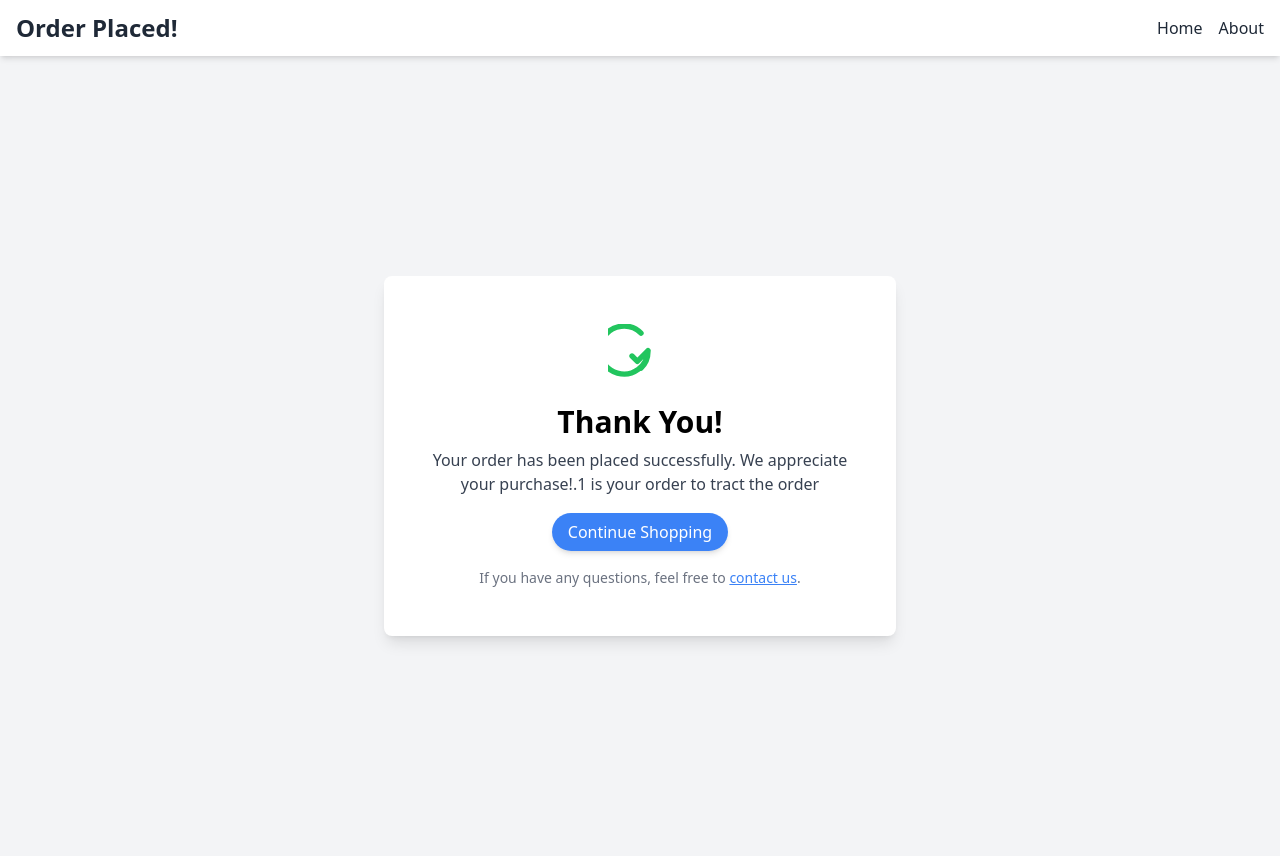
After one commit to tejashxv/MyCart, a Django app: page /shop/order/ in a window 1280 px wide. The commit adds this page. Run offline with Django 5.2, Linux system fonts and the light colour scheme; data comes from the database, SQL or seed files in the repository; both versions use the stored data as it was after the commit; some libraries are stand-ins or nearby versions.

Commit message:
checkout and ordre placed is done

```diff
--- a/shop/admin.py
+++ b/shop/admin.py
@@ -3,6 +3,7 @@ from .models import *
 
 admin.site.register(Products)
 admin.site.register(Contact)
+admin.site.register(Orders)
 
 # Register your models here.
 admin.site.site_header = "Tejash Administration"  # The header displayed at the top of the admin panel
--- a/shop/models.py
+++ b/shop/models.py
@@ -26,3 +26,18 @@ class Contact(models.Model):
 
     def __str__(self):
         return self.name
+
+
+class Orders(models.Model):
+    order_id = models.AutoField(primary_key=True)
+    items_json = models.CharField(max_length=5000)
+    name = models.CharField(max_length=100)
+    email = models.CharField(max_length=100)
+    address = models.CharField(max_length=100)
+    phone = models.CharField(max_length=15, default="",blank=True)
+    city = models.CharField(max_length=100)
+    state = models.CharField(max_length=100,default="")
+    zip_code = models.CharField(max_length=100)
+
+    def __str__(self):
+        return self.name
--- /dev/null
+++ b/shop/templates/shop/thankyou.html
@@ -0,0 +1,126 @@
+<!DOCTYPE html>
+<html lang="en">
+<head>
+  <meta charset="UTF-8" />
+  <meta name="viewport" content="width=device-width, initial-scale=1.0" />
+  <title>Order Placed</title>
+  <script src="https://cdn.tailwindcss.com"></script>
+</head>
+<body class="bg-gray-100">
+    <nav class="bg-white shadow-md">
+        <div
+          class="container mx-auto px-4 py-3 flex items-center justify-between"
+        >
+          <!-- Logo -->
+          <div class="flex items-center space-x-4">
+            <a
+              href="#"
+              class="text-2xl font-bold text-gray-800 hover:text-gray-600"
+            >
+              Order Placed!
+            </a>
+          </div>
+
+          <!-- Right Section -->
+          <div class="flex items-center space-x-6">
+            <!-- Links -->
+            <div class="hidden md:flex space-x-4">
+              <a
+                href="/shop"
+                class="text-gray-800 hover:text-blue-500 font-medium"
+                >Home</a
+              >
+              <a
+                href="/shop/about/"
+                class="text-gray-800 hover:text-blue-500 font-medium"
+                >About</a
+              >
+
+
+
+
+            </div>
+
+            <!-- Mobile Menu Button -->
+            <div class="md:hidden">
+              <button id="menu-button" class="text-gray-800 focus:outline-none">
+                <svg
+                  xmlns="http://www.w3.org/2000/svg"
+                  class="h-6 w-6"
+                  fill="none"
+                  viewBox="0 0 24 24"
+                  stroke="currentColor"
+                  stroke-width="2"
+                >
+                  <path
+                    stroke-linecap="round"
+                    stroke-linejoin="round"
+                    d="M4 6h16M4 12h16M4 18h16"
+                  />
+                </svg>
+              </button>
+            </div>
+          </div>
+
+          <!-- Mobile Menu -->
+          <div id="mobile-menu" class="hidden md:hidden">
+            <div class="bg-gray-100 p-4">
+              <a href="/shop" class="block py-2 text-gray-800 hover:text-blue-500"
+                >Home</a
+              >
+              <a
+                href="/shop/about/"
+                class="block py-2 text-gray-800 hover:text-blue-500"
+                >About</a
+              >
+
+              <a
+                href="/shop/contact"
+                class="block py-2 text-gray-800 hover:text-blue-500"
+                >Contact</a
+              >
+            </div>
+          </div>
+        </div>
+      </nav>
+  <div class="min-h-screen flex items-center justify-center">
+    <div class="bg-white rounded-lg shadow-lg p-8 md:p-12 max-w-lg text-center">
+      <div class="text-green-500">
+        <svg
+          xmlns="http://www.w3.org/2000/svg"
+          class="w-16 h-16 mx-auto"
+          fill="none"
+          viewBox="0 0 24 24"
+          stroke="currentColor"
+        >
+          <path
+            stroke-linecap="round"
+            stroke-linejoin="round"
+            stroke-width="2"
+            d="M9 12l2 2 4-4m0 0a9 9 0 11-2.618-6.576m2.618 6.576a9 9 0 01-2.618 6.576"
+          />
+        </svg>
+      </div>
+      <h1 class="text-2xl md:text-3xl font-bold mt-4">Thank You!</h1>
+      <p class="text-gray-700 mt-2">
+        Your order has been placed successfully. We appreciate your purchase!.{{id}} is your order to tract the order
+      </p>
+      <div class="mt-6">
+        <a
+          href="/shop"
+          class="bg-blue-500 hover:bg-blue-600 text-white py-2 px-4 rounded-full shadow-md transition"
+        >
+          Continue Shopping
+        </a>
+
+      </div>
+      <div class="mt-6 text-sm text-gray-500">
+        If you have any questions, feel free to <a href="/shop/contact/" class="text-blue-500 underline">contact us</a>.
+      </div>
+    </div>
+  </div>
+  <script>
+    localStorage.clear();
+  </script>
+</body>
+</html>
--- a/shop/urls.py
+++ b/shop/urls.py
@@ -11,5 +11,6 @@ urlpatterns = [
     path("tracker/",views.tracker,name="Tracker"),
     path("search/",views.search,name="Search"),
     path("productview/<int:myid>",views.productview,name="ProductView"),
-    path("checkout/",views.checkout,name="Checkout")
+    path("checkout/",views.checkout,name="Checkout"),
+    path("order/",views.Thankyou,name="Checkout")
 ]
--- a/shop/views.py
+++ b/shop/views.py
@@ -60,6 +60,9 @@ def tracker(request):
 
 def search(request):
     return HttpResponse("this is search")
+def Thankyou(request):
+    id = Orders.objects.latest('order_id').order_id
+    return render(request, "shop/thankyou.html",{ 'id':id})
 
 
 def productview(request, myid):
@@ -69,6 +72,19 @@ def productview(request, myid):
 
 
 def checkout(request):
-    products = Products.objects.all()  # or any logic to get the products
+    if request.method == "POST":
+        items_json = request.POST.get('itemsJson', '')
+        name = request.POST.get('name', '')
+        email = request.POST.get('email', '')
+        address = request.POST.get('address', '')
+        phone = request.POST.get('phone', '')
+        city = request.POST.get('city', '')
+        state = request.POST.get('state', '')
+        zip_code = request.POST.get('zip_code', '')
+        orders = Orders( items_json=items_json ,name=name, email=email, address=address, phone=phone, city=city, state=state, zip_code=zip_code)
+        orders.save()
+        placed = True
 
-    return render(request, 'shop/checkout.html', {'products': products})
+        return render(request, 'shop/checkout.html', {'placed':placed, 'id':id})
+
+    return render(request, 'shop/checkout.html')
```
Also changed, not shown: shop/templates/shop/checkout.html (+108 -47 lines), shop/templates/shop/index.html (+39 -44 lines), db.sqlite3, shop/migrations/0006_orders.py (added), shop/migrations/0007_orders_state.py (added).
